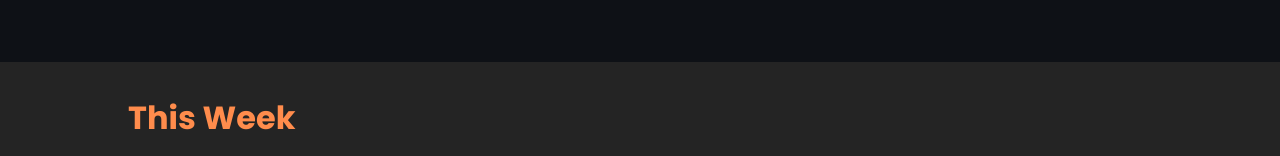
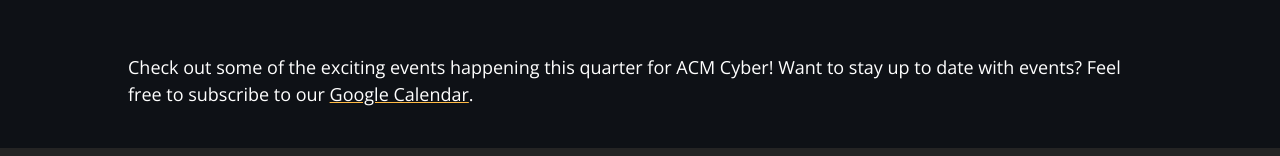
Before and after one commit to uclaacm/acmcyber.com, a Next.js app: page /events in a window 1280 px wide. Shown: the part 169-325 px from the top of the page. Built offline with nearby package versions, Linux system fonts and the light colour scheme; a web font is replaced by a local one.

Commit message:
feat(gcal): added Google Calendar link to `/events`

```diff
--- a/pages/events.tsx
+++ b/pages/events.tsx
@@ -109,6 +109,20 @@ export default function Events() {
         )}
         <div className={styles["home"]}>
           <h1>Events</h1>
+          <div className="content">
+            <p>
+              Check out some of the exciting events happening this quarter for
+              ACM Cyber! Want to stay up to date with events? Feel free to
+              subscribe to our{" "}
+              <a
+                href="https://calendar.google.com/calendar/u/3?cid=dGJzc3EwdjY1dmlxNHBubm82bWxwaDBtdnNAZ3JvdXAuY2FsZW5kYXIuZ29vZ2xlLmNvbQ"
+                className={styles["gcal"]}
+              >
+                Google Calendar
+              </a>
+              .
+            </p>
+          </div>
 
           {/* This Week section */}
           <div className={styles["this-week"]}>
--- a/styles/Events.module.scss
+++ b/styles/Events.module.scss
@@ -222,3 +222,11 @@
   height: 25vw;
   object-fit: cover;
 }
+
+a.gcal {
+  text-decoration: underline var(--cyber-gold);
+}
+
+a.gcal:hover {
+  color: var(--cyber-gold);
+}
```
